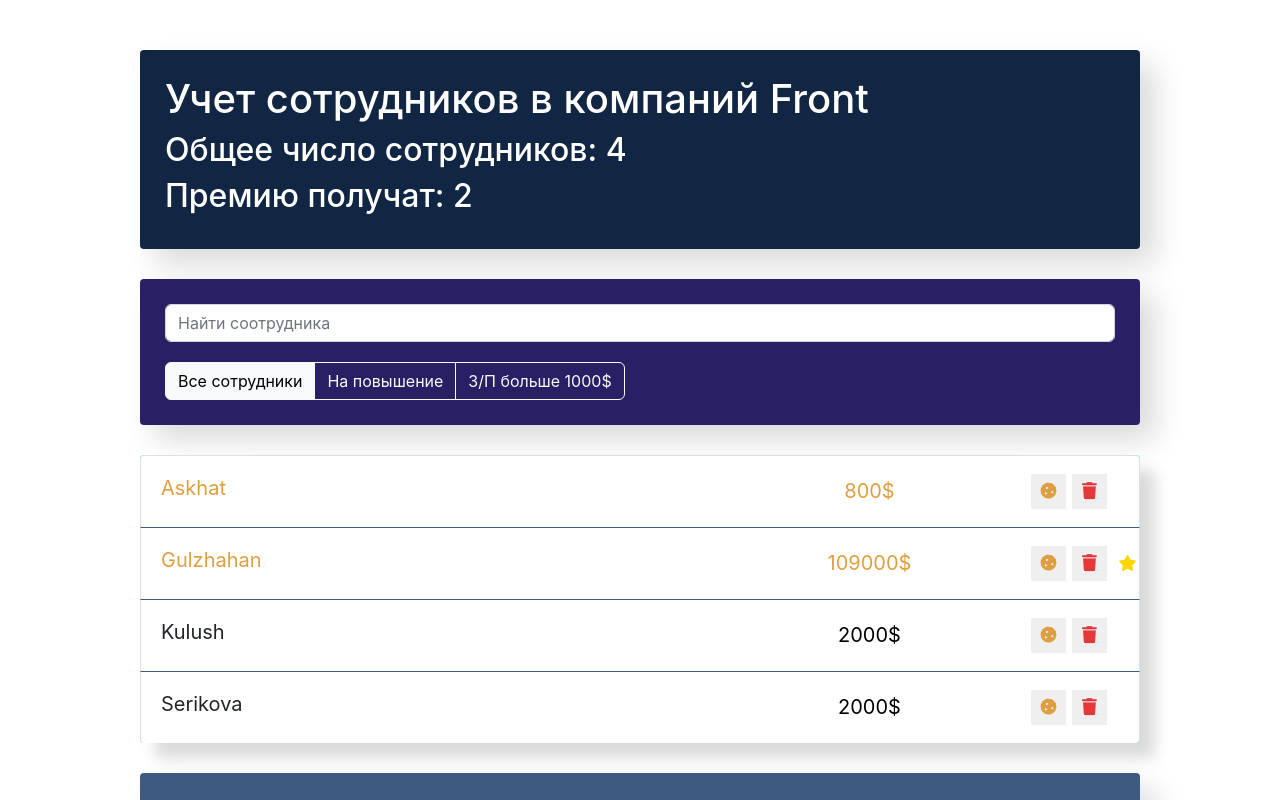
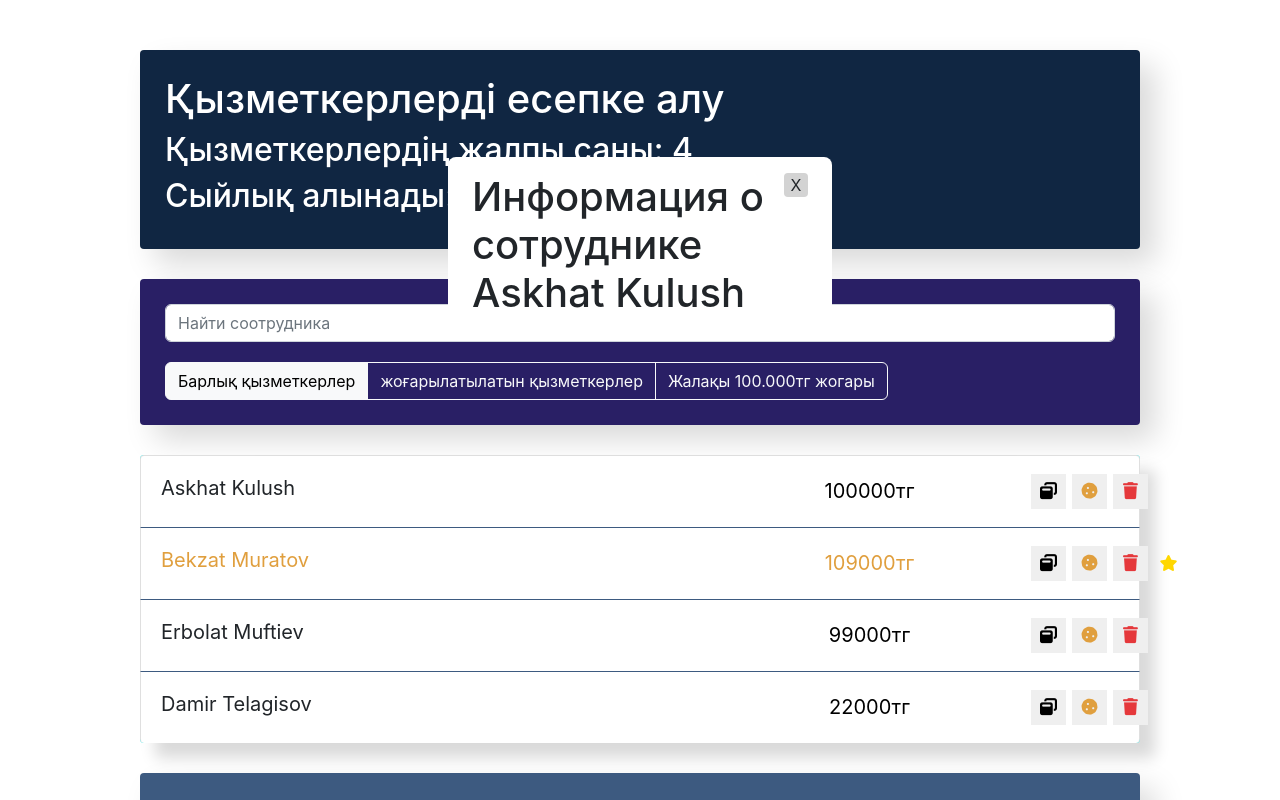
Before and after one commit to finf0094/todo, a React (Create React App) app: page / in a window 1280 px wide. Both pictures are taken after a click on the button 1048 px from the left and 491 px from the top of the page. Shown: the top 800 px of the page. Built offline with nearby package versions, Linux system fonts and the light colour scheme.

Commit message:
adding modal

```diff
--- /dev/null
+++ b/src/components/Modal-info/ModalInfo.jsx
@@ -0,0 +1,18 @@
+import s from './ModalInfo.module.css'
+
+function ModalInfo({data, onToggleModal}) {
+
+
+
+
+    return (
+        <div className={data[0].showModal ? s.showModal : s.modal}>
+            <div className={s.modalContent}>
+                <span className={s.closeButton} onClick={() => onToggleModal(data[0].id)}>X</span>
+                <h1>Информация о сотруднике {data[0].name}</h1>
+            </div>
+        </div>
+    );
+}
+
+export default ModalInfo;
--- /dev/null
+++ b/src/components/Modal-info/ModalInfo.module.css
@@ -0,0 +1,54 @@
+.modal {
+    position: fixed;
+    left: 0;
+    top: 0;
+    width: 100%;
+    height: 100%;
+    background-color: rgba(0, 0, 0, 0.5);
+    opacity: 0;
+    visibility: hidden;
+    transform: scale(1.1);
+    transition: visibility 0s linear 0.25s, opacity 0.25s 0s, transform 0.25s;
+}
+.modalContent {
+    position: absolute;
+    top: 50%;
+    left: 50%;
+    transform: translate(-50%, -50%);
+    background-color: white;
+    padding: 1rem 1.5rem;
+    width: 24rem;
+    border-radius: 0.5rem;
+}
+.closeButton {
+    float: right;
+    width: 1.5rem;
+    line-height: 1.5rem;
+    text-align: center;
+    cursor: pointer;
+    border-radius: 0.25rem;
+    background-color: lightgray;
+}
+.closeButton:hover {
+    background-color: darkgray;
+}
+.showModal {
+    opacity: 1;
+    visibility: visible;
+    transform: scale(1.0);
+    transition: visibility 0s linear 0s, opacity 0.25s 0s, transform 0.25s;
+}
+
+.trigger {
+background-color: #b02794;
+color: #f5f1f1;
+padding: 12px 8px;
+font-size: 17px;
+font-weight: bold;
+border: none;
+cursor: pointer;
+width: 270px;
+border-radius: 100px;
+border: 2px solid #fdfdfd;
+box-shadow: 0px 0px 11px 1px rgba(82, 80, 80, 0.78), 0px 0px 4px 1px rgba(27, 25, 25, 0.66);
+}
--- a/src/components/app-filter/app-filter.jsx
+++ b/src/components/app-filter/app-filter.jsx
@@ -2,9 +2,9 @@ import './app-filter.css'
 
 const AppFilter = (props) => {
     const buttons = [
-        {name: 'all', label: 'Все сотрудники'},
-        {name: 'rise', label: 'На повышение'},
-        {name: 'moreThen1000', label: 'З/П больше 1000$'},
+        {name: 'all', label: 'Барлық қызметкерлер'},
+        {name: 'rise', label: 'жоғарылатылатын қызметкерлер'},
+        {name: 'moreThen1000', label: 'Жалақы 100.000тг жогары'},
     ]
 
     const button = buttons.map(({name, label}) =>  {
--- a/src/components/app-info/app-info.jsx
+++ b/src/components/app-info/app-info.jsx
@@ -4,9 +4,9 @@ const AppInfo = ({employees, increasedemployees}) => {
 
     return (
         <div className="app-info">
-            <h1>Учет сотрудников в компаний Front</h1>
-            <h2>Общее число сотрудников: {employees}</h2>
-            <h2>Премию получат: {increasedemployees}</h2>
+            <h1>Қызметкерлерді есепке алу</h1>
+            <h2>Қызметкерлердің жалпы саны: {employees}</h2>
+            <h2>Сыйлық алынады: {increasedemployees}</h2>
         </div>
     )
 }
--- a/src/components/app/app.jsx
+++ b/src/components/app/app.jsx
@@ -7,6 +7,7 @@ import SearchPanel from '../search-panel/search-panel';
 import AppFilter from '../app-filter/app-filter';
 import EmployeesList from '../employees-list/employees-list';
 import EmployeesAddForm from '../employees-add-form/employees-add-form';
+import ModalInfo from '../Modal-info/ModalInfo';
 
 
 
@@ -15,10 +16,10 @@ class App extends Component {
         super(props)
         this.state = {
             data: [
-                {name: "Askhat", salary: 800, increase: false, rise: false, id: 1},
-                {name: "Gulzhahan", salary: 109000, increase: true, rise: true, id: 2},
-                {name: "Kulush", salary: 2000, increase: false, rise: false, id: 3},
-                {name: "Serikova", salary: 2000, increase: false, rise: false, id: 4},
+                {name: "Askhat Kulush", salary: 100000, increase: false, rise: false, id: 1, showModal: false},
+                {name: "Bekzat Muratov", salary: 109000, increase: true, rise: true, id: 2, showModal: false},
+                {name: "Erbolat Muftiev", salary: 99000, increase: false, rise: false, id: 3, showModal: false},
+                {name: "Damir Telagisov", salary: 22000, increase: false, rise: false, id: 4, showModal: false},
             ],
             term: '',
             filter: 'all'
@@ -92,7 +93,7 @@ class App extends Component {
             case 'rise':
                 return items.filter(item => item.rise)
             case 'moreThen1000':
-                return items.filter(item => item.salary > 1000)
+                return items.filter(item => item.salary > 100000)
             default:
                 return items
         }
@@ -101,6 +102,21 @@ class App extends Component {
     onFilterSelect = (filter) => {
         this.setState({filter})
     }
+
+    onToggleModal = (id) => {
+        this.setState(({data}) => ({
+            data: data.map(item => {
+                if(item.id === id) {
+                    return {...item, showModal: !item.showModal}
+                }
+                return item
+            })
+        }))
+    }
+
+
+
+
 
     render() {
         const {data, term, filter} = this.state;
@@ -115,6 +131,9 @@ class App extends Component {
                 employees={employees}
                 increasedemployees={increasedemployees}/>
 
+                <ModalInfo data={data}
+                           onToggleModal={this.onToggleModal}/>
+
                 <div className="search-panel">
                     <SearchPanel
                     onUpdateSearch={this.onUpdateSearch}/>
@@ -125,7 +144,8 @@ class App extends Component {
                 <EmployeesList data={visibleData}
                                onDelete={this.deleteItem}
                                onToggleIncrease={this.onToggleIncrease}
-                               onToggleRise={this.onToggleRise}/>
+                               onToggleRise={this.onToggleRise}
+                               onToggleModal={this.onToggleModal}/>
                 <EmployeesAddForm
                     onAdd={this.addItem}/>
 
--- a/src/components/employees-add-form/employees-add-form.jsx
+++ b/src/components/employees-add-form/employees-add-form.jsx
@@ -34,20 +34,20 @@ class EmployeesAddForm extends Component {
         const {name, salary} = this.state;
         return (
             <div className="app-add-form">
-                <h3>Добавьте нового сотрудника</h3>
+                <h3>Жаңа қызметкерді қосыңыз</h3>
                 <form
                     className="add-form d-flex"
                     onSubmit = {this.onSubmit}>
                     <input type="text"
                         className="form-control new-post-label"
-                        placeholder="Как его зовут?"
+                        placeholder="Оның аты кім?"
                         name="name"
                         onChange={this.onNameValueChange}
                         value={name} />
 
                     <input type="number"
                         className="form-control new-post-label"
-                        placeholder="З/П в $?"
+                        placeholder="Жалақы ?-тг"
                         name="salary"
                         onChange={this.onSalaryValueChange}
                         value={salary} />
@@ -55,7 +55,7 @@ class EmployeesAddForm extends Component {
 
                     <button type="submit"
                         className="btn btn-outline-light"
-                        disabled={name === '' || salary === '' ? true : false}>Добавить</button>
+                        disabled={name === '' || salary === '' ? true : false}>қосу</button>
                 </form>
             </div>
         )
--- a/src/components/employees-list-item/employees-list-item.css
+++ b/src/components/employees-list-item/employees-list-item.css
@@ -62,3 +62,26 @@
 .list-group-item.increase .btn-star {
     color: #aeaeae;
 }
+
+.openModalInfo {
+    background-color: rgba(51, 51, 51, 0.05);
+    border-radius: 8px;
+    border-width: 0;
+    color: #333333;
+    cursor: pointer;
+    display: inline-block;
+    font-family: "Haas Grot Text R Web", "Helvetica Neue", Helvetica, Arial, sans-serif;
+    font-size: 14px;
+    font-weight: 500;
+    line-height: 20px;
+    list-style: none;
+    margin: 0;
+    padding: 10px 12px;
+    text-align: center;
+    transition: all 200ms;
+    vertical-align: baseline;
+    white-space: nowrap;
+    user-select: none;
+    -webkit-user-select: none;
+    touch-action: manipulation;
+}
--- a/src/components/employees-list-item/employees-list-item.jsx
+++ b/src/components/employees-list-item/employees-list-item.jsx
@@ -1,7 +1,7 @@
 import './employees-list-item.css'
 
 const EmployeesListItem = (props) => {
-    const {name, salary, onDelete, onToggleIncrease, onToggleRise, increase, rise} = props
+    const {name, salary, onDelete, onToggleIncrease, onToggleRise, increase, rise, onToggleModal} = props
 
     let classNames = "list-group-item d-flex justify-content-between";
     if (increase) {
@@ -11,11 +11,18 @@ const EmployeesListItem = (props) => {
         classNames += " like"
     }
 
+
+
     return (
         <li className={classNames}>
-            <span className="list-group-item-label" onClick={onToggleRise}>{name}</span>
-            <input type="text" className="list-group-item-input" defaultValue={salary + "$"}/>
+            <span type='text' className="list-group-item-label" onClick={onToggleRise}>{name}</span>
+            <input type="text" className="list-group-item-input" defaultValue={salary + "тг"}/>
+
             <div className='d-flex justify-content-center align-items-center'>
+            <button className='' onClick={onToggleModal}>
+                <i className="fa-solid fa-window-restore"></i>
+            </button>
+
                 <button type="button"
                     className="btn-cookie btn-sm"
                     onClick={onToggleIncrease}>
--- a/src/components/employees-list/employees-list.jsx
+++ b/src/components/employees-list/employees-list.jsx
@@ -2,7 +2,7 @@ import EmployeesListItem from '../employees-list-item/employees-list-item'
 import './employers-list.css'
 
 
-const EmployeesList = ({data, onDelete, onToggleIncrease, onToggleRise}) => {
+const EmployeesList = ({data, onDelete, onToggleIncrease, onToggleRise, onToggleModal}) => {
 
     const elements = data.map((item) => {
         const {id, ...itemProps} = item
@@ -12,7 +12,8 @@ const EmployeesList = ({data, onDelete, onToggleIncrease, onToggleRise}) => {
                 {...itemProps}
                 onDelete={() => onDelete(id)}
                 onToggleIncrease={() => onToggleIncrease(id)}
-                onToggleRise={() => onToggleRise(id)}/>
+                onToggleRise={() => onToggleRise(id)}
+                onToggleModal={() => onToggleModal(id)}/>
         )
     });
 
```
